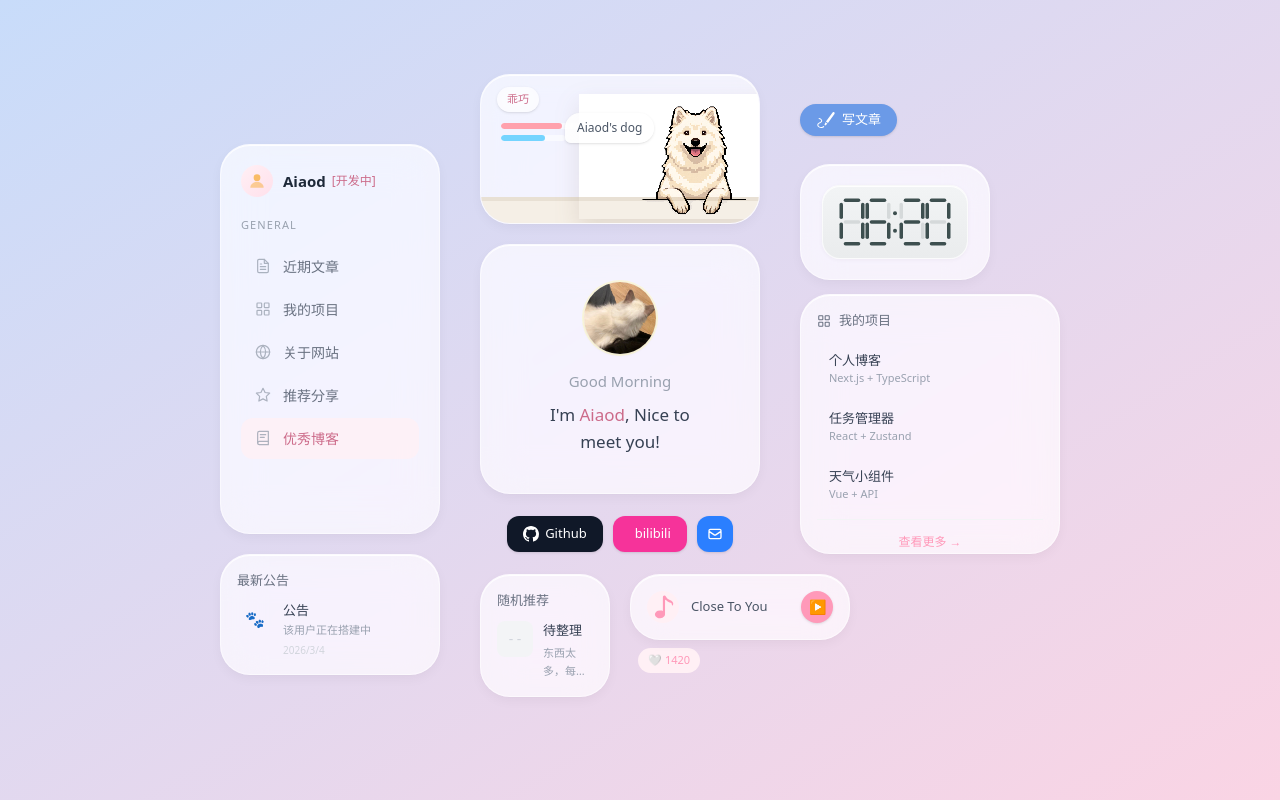
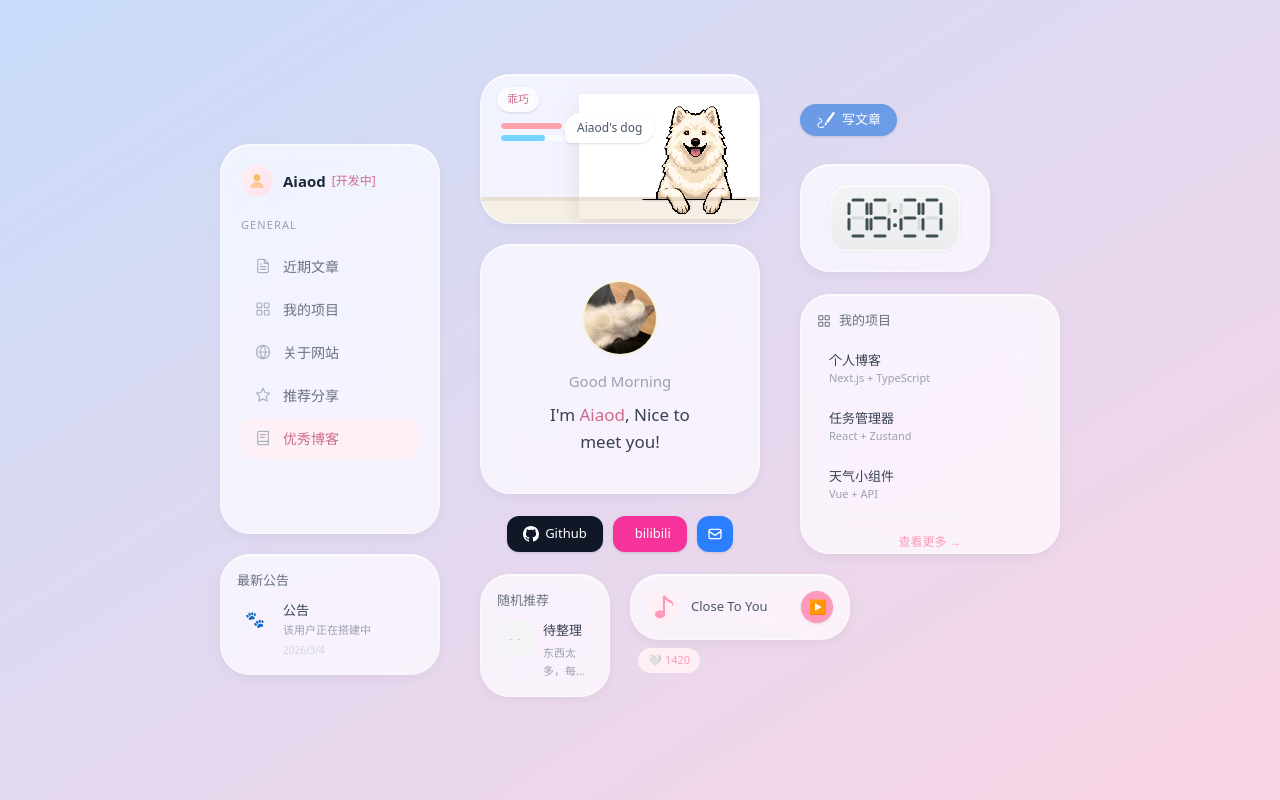
Before and after one commit to aiaod1009/about-me, a Next.js app: page / in a window 1280 px wide. Built offline with nearby package versions, Linux system fonts and the light colour scheme.

Commit message:
闹钟大小

```diff
--- a/components/widgets/ClockWidget.tsx
+++ b/components/widgets/ClockWidget.tsx
@@ -2,11 +2,11 @@
 
 import { useState, useEffect } from "react";
 
-// Refined 7-segment LCD display - closer to reference image
-const DIGIT_W = 26;
-const DIGIT_H = 48;
-const SEG_THICKNESS = 3.5;
-const SEG_GAP = 1.2;
+// Refined 7-segment LCD display - fits within 190x90px container
+const DIGIT_W = 22;
+const DIGIT_H = 40;
+const SEG_THICKNESS = 3;
+const SEG_GAP = 1.5;
 
 // 7-segment patterns: [a(top), b(top-right), c(bottom-right), d(bottom), e(bottom-left), f(top-left), g(middle)]
 const DIGIT_MAP: Record<string, boolean[]> = {
```
